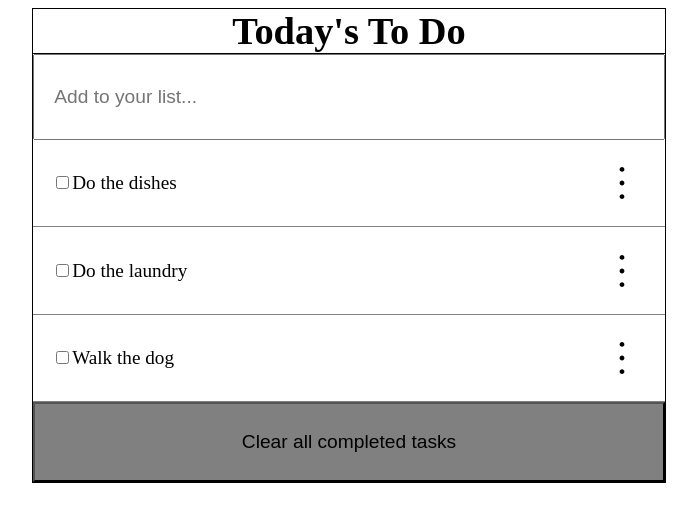
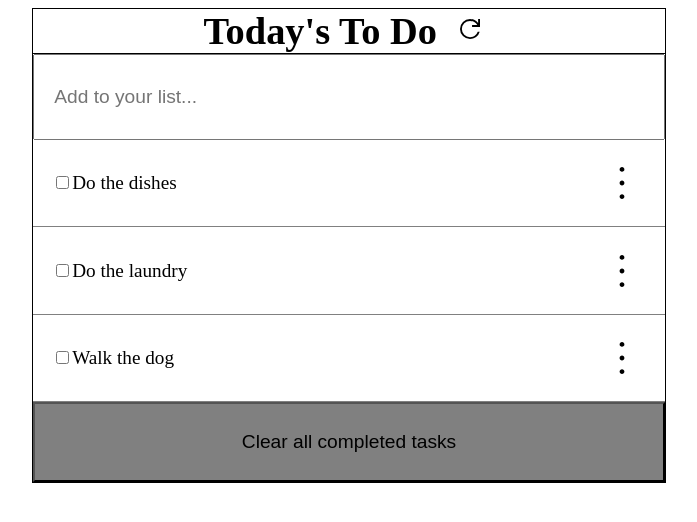
Before and after one commit to tomasesquivelgc/Webpack-To-Do-list, a website built with webpack: page src/index.html in a window 1280 px wide. Shown: the whole page, without its empty margins (291-988 px from the left). Built offline with nearby package versions, Linux system fonts and the light colour scheme.

Commit message:
refresh icon add to h1

```diff
--- a/src/index.html
+++ b/src/index.html
@@ -7,7 +7,7 @@
 </head>
 <body>
     <div id="main" class="main">
-        <h1>Today's To Do</h1>
+        <h1>Today's To Do <svg xmlns="http://www.w3.org/2000/svg" height="30px" viewBox="0 96 960 960" width="48"><path d="M480 896q-133 0-226.5-93.5T160 576q0-133 93.5-226.5T480 256q85 0 149 34.5T740 385V256h60v254H546v-60h168q-38-60-97-97t-137-37q-109 0-184.5 75.5T220 576q0 109 75.5 184.5T480 836q83 0 152-47.5T728 663h62q-29 105-115 169t-195 64Z"/></svg></h1>
         <input type='text' placeholder='Add to your list...' class="addChore"></input>
         <ul id="list" class="list"></ul>
         <button class="clearBtnn">Clear all completed tasks</button>
```
